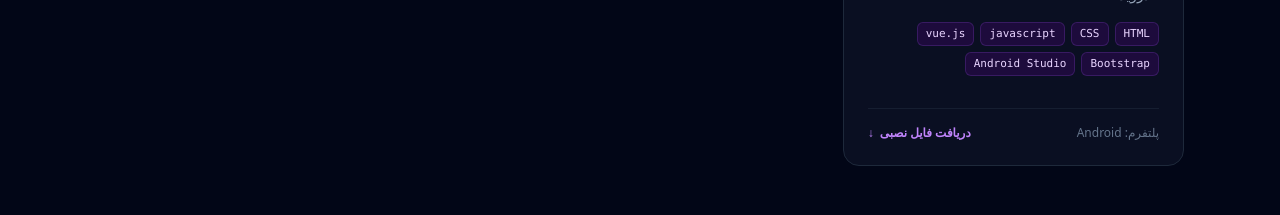
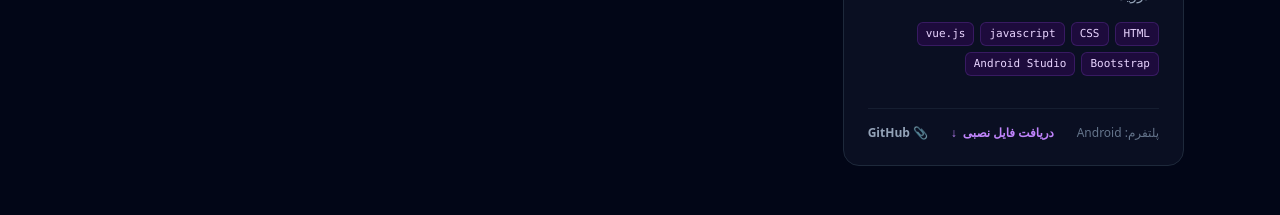
Before and after one commit to Ali-Git-1/Personal-website, a Nuxt app: page / in a window 1280 px wide. Shown: the part 2480-2695 px from the top of the page. Built offline with nearby package versions, Linux system fonts and the light colour scheme.

Commit message:
feat: add clickable github repository link to games card

```diff
--- a/app/components/PublishedGamesSection.vue
+++ b/app/components/PublishedGamesSection.vue
@@ -95,6 +95,14 @@
             <span v-else class="text-xs text-amber-400/80 font-medium">
               در حال توسعه ⏳
             </span>
+            <a
+              v-if="game.repoUrl"
+              :href="game.repoUrl"
+              target="_blank"
+              class="inline-flex items-center gap-1.5 text-xs font-semibold text-slate-400 hover:text-slate-200 transition-colors"
+            >
+              <span>📎 GitHub</span>
+            </a>
           </div>
         </div>
       </div>
@@ -113,6 +121,7 @@ const games = ref([
     icon: "/icon.png",
     description:
       "یک بازی جذاب و باحال با عکس ها و استایل ها و مراحل متنوع طراحی شده برای سیستم‌عامل اندروید.",
+    repoUrl: "https://github.com/Ali-Git-1/Puzzle-game.git",
     techs: [
       "HTML",
       "CSS",
```
